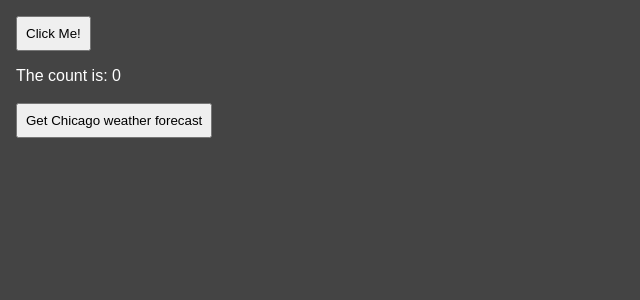
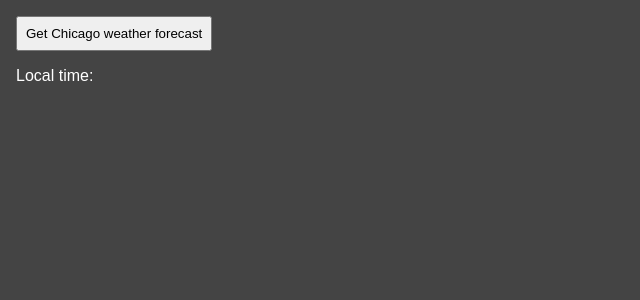
Before and after one commit to dsimrayh/weather-app-react, a React (Vite) app: page / in a window 1280 px wide. Shown: the top 300 px of the page, without its empty margins (0-640 px from the left). Built offline with nearby package versions, Linux system fonts and the light colour scheme.

Commit message:
small update
updated util functions to return objects. added 'weather' state variable. API function returns the filtered weather data in an object. button click now sets the state.

```diff
--- a/src/App.jsx
+++ b/src/App.jsx
@@ -5,7 +5,7 @@
 import './style.css';
 
 function App() {
-  const [counter, setCounter] = useState(0);
+  const [weather, setWeather] = useState({ location: '' });
 
   async function requestWeatherData() {
     const url = 'https://api.weatherapi.com/v1/forecast.json';
@@ -14,9 +14,11 @@
       const response = await fetch(`${url}?key=${key}&q=chicago`);
       const data = await response.json();
 
-      processCurrentWeatherData(data.current);
-      processForecastData(data.forecast.forecastday[0]);
-      processLocationData(data.location);
+      const current = processCurrentWeatherData(data.current);
+      const forecast = processForecastData(data.forecast.forecastday[0]);
+      const location = processLocationData(data.location);
+
+      return { current, forecast, location };
     } catch (err) {
       console.error(err);
     }
@@ -24,10 +26,21 @@
 
   return (
     <>
-      <button onClick={() => setCounter(counter + 1)}>Click Me!</button>
-      <p>The count is: {counter}</p>
-      <br></br>
-      <button onClick={requestWeatherData}>Get Chicago weather forecast</button>
+      <button
+        onClick={async () => {
+          try {
+            const weatherData = await requestWeatherData();
+            setWeather(weatherData);
+          } catch (err) {
+            console.error(err);
+          }
+        }}
+      >
+        Get Chicago weather forecast
+      </button>
+      {/* Time added as a visual way to confirm state is updating */}
+      <p>Local time:</p>
+      <p>{weather.location.localtime}</p>
     </>
   );
 }
--- a/src/utils/processCurrentWeatherData.js
+++ b/src/utils/processCurrentWeatherData.js
@@ -17,7 +17,7 @@
     wind_kph,
   } = data;
 
-  console.log({
+  return {
     cloud,
     condition,
     feelslike_f,
@@ -33,5 +33,5 @@
     wind_dir,
     wind_mph,
     wind_kph,
-  });
+  };
 }
--- a/src/utils/processForecastData.js
+++ b/src/utils/processForecastData.js
@@ -13,7 +13,7 @@
     },
   } = data;
 
-  console.log({
+  return {
     sunrise,
     sunset,
     daily_chance_of_rain,
@@ -24,5 +24,5 @@
     mintemp_c,
     totalprecip_in,
     totalprecip_mm,
-  });
+  };
 }
--- a/src/utils/processLocationData.js
+++ b/src/utils/processLocationData.js
@@ -1,10 +1,10 @@
 export default function processLocationData(data) {
   const { name: city, region, country, localtime } = data;
 
-  console.log({
+  return {
     city,
     region,
     country,
     localtime,
-  });
+  };
 }
```
